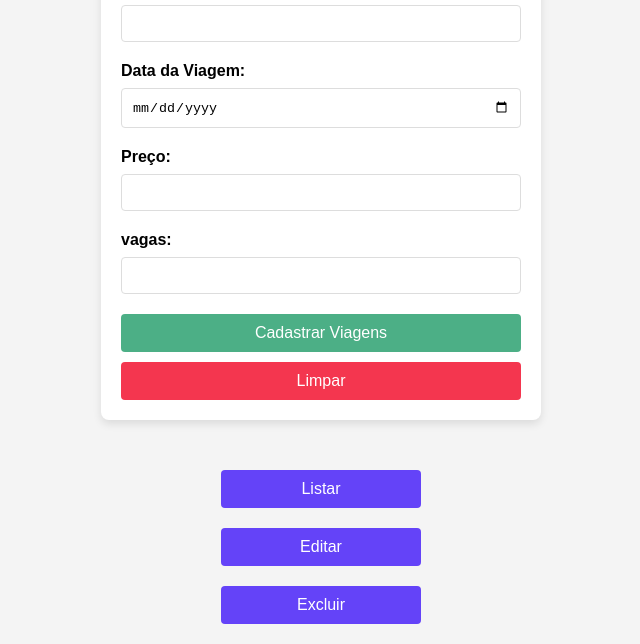
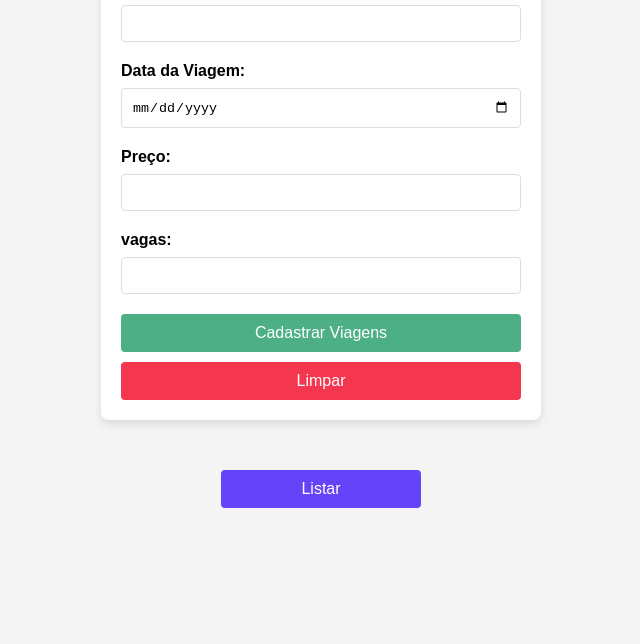
Before and after one commit to AndriellyMaria/agenciaviagens, a website: page index.html in a window 1280 px wide. Shown: the part 169-813 px from the top of the page, without its empty margins (319-959 px from the left). Drawn offline with Linux system fonts and the light colour scheme.

Commit message:
Correção dos erros dos botões editar e excluir até o funcionamento dos mesmos, revisão e correção do código completo e atualização do style.css, para o estilo visual do programa.

```diff
--- a/index.html
+++ b/index.html
@@ -30,8 +30,7 @@
 
     <div>
         <a href="/Listar"><button class="Listar">Listar</button></a>
-        <a href="/Editar"><button class="Editar">Editar</button></a>
-        <a href="/Excluir"><button class="Excluir">Excluir</button></a>
+
     </div>
 </body>
 </html>
--- a/public/style.css
+++ b/public/style.css
@@ -114,38 +114,27 @@ button.Listar:hover {
     opacity: 0.9;
 }
 
-button.Editar {
-    display: block;
-    background-color: #6443f8;
+button.Editar,
+button.Excluir {
+    background-color: #6a0dad; /* Roxo intenso */
     color: white;
     border: none;
-    padding: 10px 15px;
-    text-align: center;
+    padding: 12px 20px; /* Maior altura e largura */
     font-size: 16px;
-    border-radius: 4px;
+    font-weight: bold;
+    border-radius: 6px;
     cursor: pointer;
-    width: 200px;
-    margin: 20px auto;
+    margin: 5px;
+    transition: 0.3s ease;
 }
 
-button.Editar:hover {
-    opacity: 0.9;
+button.Editar:hover,
+button.Excluir:hover {
+    background-color: #7e2dd2; /* Roxo mais claro no hover */
+    transform: scale(1.05); /* Efeito de leve crescimento no hover */
 }
 
-button.Excluir {
-    display: block;
-    background-color: #6443f8;
-    color: white;
-    border: none;
-    padding: 10px 15px;
-    text-align: center;
-    font-size: 16px;
-    border-radius: 4px;
-    cursor: pointer;
-    width: 200px;
-    margin: 20px auto;
+td a {
+    display: inline-block;
+    margin-right: 10px;
 }
-
-button.Excluir:hover {
-    opacity: 0.9;
-}
```
Also changed, not shown: index.js (+30 -1 lines).
